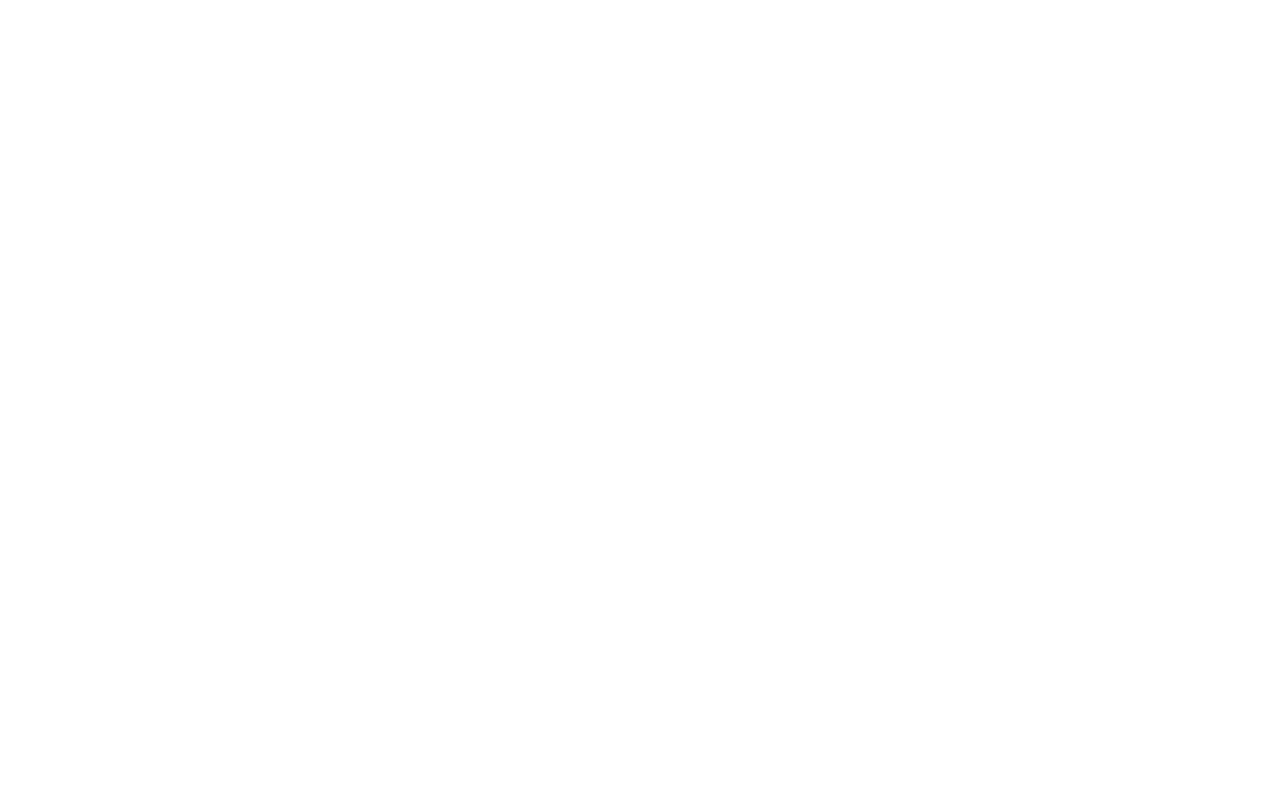
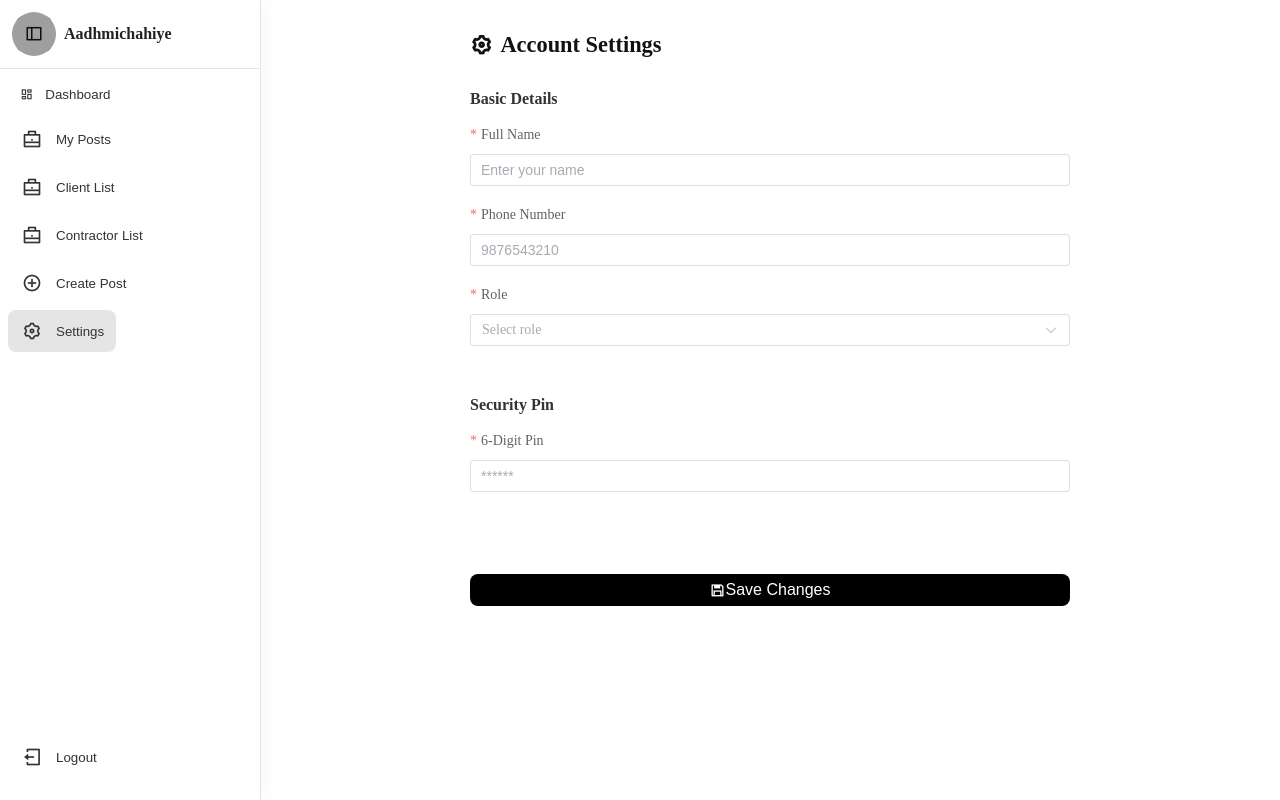
Before and after one commit to aadhmichahiye/prototype-web, a Vue app: page /settings in a window 1280 px wide. Before the commit this address had no page. Built offline with nearby package versions, Linux system fonts and the light colour scheme.

Commit message:
main components updated

```diff
--- a/src/components/Settings.vue
+++ b/src/components/Settings.vue
@@ -0,0 +1,154 @@
+<template>
+  <div class="settings-page">
+    <h2 class="page-heading">
+      <i class="ri-settings-3-line"></i> Account Settings
+    </h2>
+
+    <el-form
+      ref="settingsFormRef"
+      :model="settingsForm"
+      :rules="rules"
+      label-position="top"
+      class="settings-form"
+    >
+      <!-- User Info -->
+      <div class="form-section">
+        <h3 class="section-heading">Basic Details</h3>
+
+        <el-form-item label="Full Name" prop="name">
+          <el-input v-model="settingsForm.name" placeholder="Enter your name" clearable />
+        </el-form-item>
+
+        <el-form-item label="Phone Number" prop="phone">
+          <el-input v-model="settingsForm.phone" placeholder="9876543210" maxlength="10" clearable />
+        </el-form-item>
+
+        <el-form-item label="Role" prop="role">
+          <el-select v-model="settingsForm.role" placeholder="Select role">
+            <el-option label="Client" value="client" />
+            <el-option label="Contractor" value="contractor" />
+          </el-select>
+        </el-form-item>
+      </div>
+
+      <!-- Security Pin -->
+      <div class="form-section">
+        <h3 class="section-heading">Security Pin</h3>
+
+        <el-form-item label="6-Digit Pin" prop="pin">
+          <el-input
+            v-model="settingsForm.pin"
+            placeholder="******"
+            maxlength="6"
+            show-password
+          />
+        </el-form-item>
+      </div>
+
+      <!-- Submit -->
+      <div class="form-footer">
+        <el-button type="primary" class="save-btn" @click="submitForm">
+          <i class="ri-save-3-line mr-1"></i> Save Changes
+        </el-button>
+      </div>
+    </el-form>
+  </div>
+</template>
+
+<script setup>
+import { reactive, ref } from "vue";
+
+const settingsFormRef = ref();
+
+const settingsForm = reactive({
+  name: "",
+  phone: "",
+  role: "",
+  pin: "",
+});
+
+// Validation rules
+const rules = {
+  name: [{ required: true, message: "Name is required", trigger: "blur" }],
+  phone: [
+    { required: true, message: "Phone number is required", trigger: "blur" },
+    { pattern: /^[0-9]{10}$/, message: "Enter valid 10-digit phone", trigger: "blur" },
+  ],
+  role: [{ required: true, message: "Role is required", trigger: "change" }],
+  pin: [
+    { required: true, message: "Pin is required", trigger: "blur" },
+    { pattern: /^[0-9]{6}$/, message: "Pin must be 6 digits", trigger: "blur" },
+  ],
+};
+
+const submitForm = () => {
+  settingsFormRef.value.validate((valid) => {
+    if (valid) {
+      console.log("Settings updated", settingsForm);
+      // TODO: Send API request here
+    } else {
+      console.log("Validation failed");
+      return false;
+    }
+  });
+};
+</script>
+
+<style lang="scss" scoped>
+.settings-page {
+  max-width: 600px;
+  margin: 0 auto;
+  padding: 2rem 1rem;
+
+  .page-heading {
+    font-size: 1.4rem;
+    font-weight: 600;
+    margin-bottom: 2rem;
+    display: flex;
+    align-items: center;
+    gap: 0.5rem;
+    color: #111;
+  }
+
+  .settings-form {
+    display: flex;
+    flex-direction: column;
+    gap: 2rem;
+  }
+
+  .form-section {
+    .section-heading {
+      font-size: 1rem;
+      font-weight: 600;
+      margin-bottom: 1rem;
+      color: #333;
+    }
+  }
+
+  .form-footer {
+    margin-top: 2rem;
+    text-align: center;
+
+    .save-btn {
+      width: 100%;
+      background: #000;
+      border: none;
+      color: #fff;
+      padding: 0.75rem;
+      font-size: 1rem;
+      border-radius: 0.5rem;
+
+      &:hover {
+        background: #222;
+      }
+    }
+  }
+}
+
+/* Responsive */
+@media (max-width: 768px) {
+  .settings-page {
+    padding: 1rem;
+  }
+}
+</style>
--- a/src/router/index.js
+++ b/src/router/index.js
@@ -3,6 +3,7 @@
 import ContractorJobList from "../components/ContractorJobList.vue";
 import ClientJobListing from "../components/ClientJobListing.vue";
 import ClientPostJob from "../components/ClientPostJob.vue";
+import Settings from "../components/Settings.vue";
 // import Home from "@/views/Home.vue";
 // import MyJobs from "@/views/MyJobs.vue";
 // import PostJob from "@/views/PostJob.vue";
@@ -21,6 +22,7 @@
       { path: "client/list", component: ClientJobListing },
       { path: "my-posts", component: ClientJobListing },
       { path: "create-post", component: ClientPostJob },
+      { path: "settings", component: Settings },
       //   { path: "my-jobs", component: MyJobs },
       //   { path: "post-job", component: PostJob },
       //   { path: "settings", component: Settings },
```
